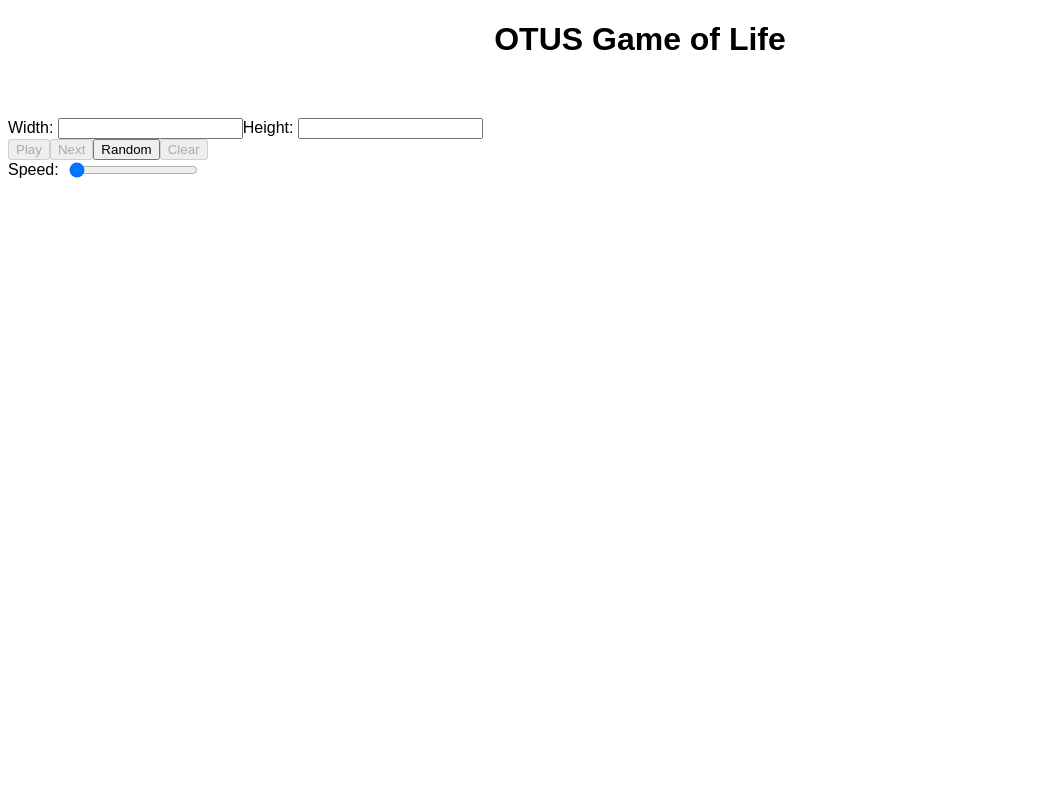
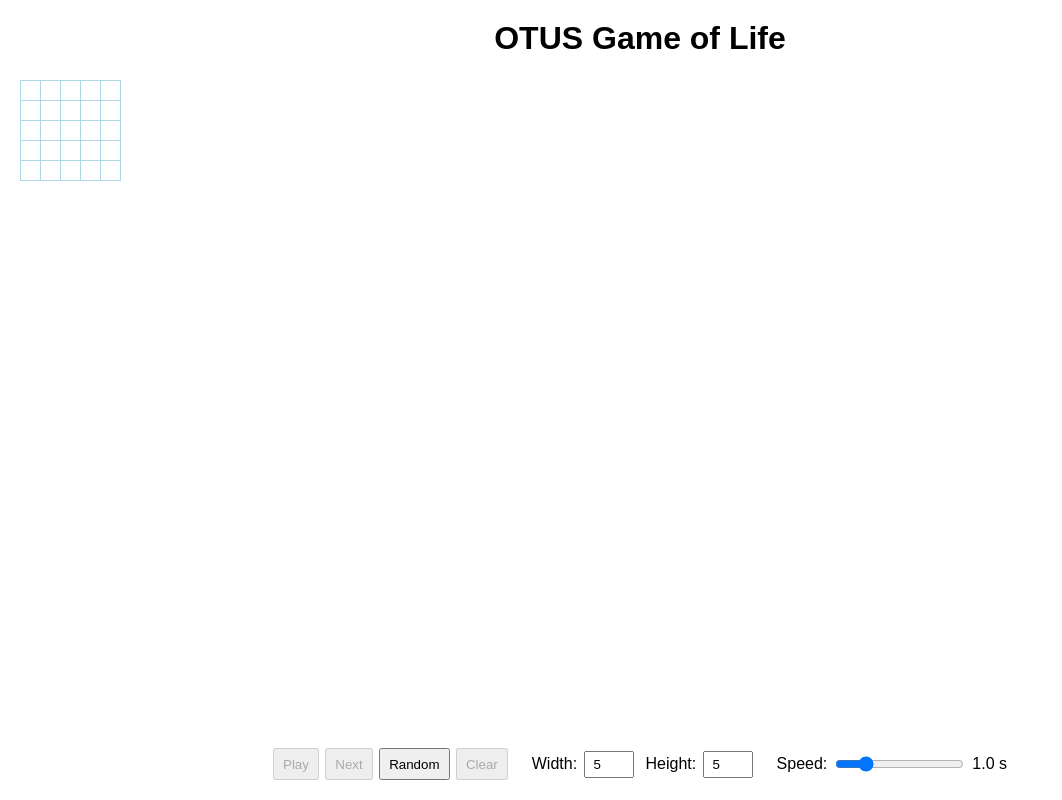
Before and after one commit to vodarum/otus-game-of-life, a website built with webpack: page src/index.html in a window 1280 px wide. Shown: the whole page, without its empty margins (0-1062 px from the left). Built offline with nearby package versions, Linux system fonts and the light colour scheme.

Commit message:
Update View and styles

```diff
--- a/src/index.html
+++ b/src/index.html
@@ -6,7 +6,6 @@
   </head>
 
   <body>
-    <h1>OTUS Game of Life</h1>
     <div id="app"></div>
   </body>
 </html>
--- a/src/scripts/Game.ts
+++ b/src/scripts/Game.ts
@@ -53,9 +53,9 @@ export class Game implements IGame {
 
   private bindCallbacks() {
     this.gameView.onCellClick(this.toggleCell.bind(this));
-    this.gameView.onNextBtnClick(this.next.bind(this));
-    this.gameView.onRandomBtnClick(this.fillState.bind(this));
-    this.gameView.onClearBtnClick(this.fillState.bind(this, 0));
+    this.gameView.onBtnNextClick(this.next.bind(this));
+    this.gameView.onBtnRandomClick(this.fillState.bind(this));
+    this.gameView.onBtnClearClick(this.fillState.bind(this, 0));
     this.gameView.onFieldSizeChange(this.changeFieldSize.bind(this));
     this.gameView.onSpeedChange(this.changeSpeed.bind(this));
     this.gameView.onGameStateChange(this.toggleIsRunning.bind(this));
--- a/src/scripts/GameField.ts
+++ b/src/scripts/GameField.ts
@@ -18,7 +18,7 @@ export class GameField implements IGameField {
   constructor(width: number, height: number) {
     this.width = width;
     this.height = height;
-    this.state = this.initState(width, height);
+    this.state = GameField.initState(width, height);
   }
 
   checkIfOutsideField(x: number, y: number) {
--- a/src/scripts/GameView.ts
+++ b/src/scripts/GameView.ts
@@ -9,9 +9,9 @@ export interface IGameView {
     isRunning?: boolean;
   }): void;
   onCellClick(cb: (x: number, y: number) => void): void;
-  onNextBtnClick(cb: () => void): void;
-  onRandomBtnClick(cb: () => void): void;
-  onClearBtnClick(cb: () => void): void;
+  onBtnNextClick(cb: () => void): void;
+  onBtnRandomClick(cb: () => void): void;
+  onBtnClearClick(cb: () => void): void;
   onGameStateChange(cb: (newState: boolean) => void): void;
   onSpeedChange(cb: (speed: number) => void): void;
   onFieldSizeChange(cb: (width: number, height: number) => void): void;
@@ -23,23 +23,25 @@ export class GameView implements IGameView {
   constructor(el: HTMLElement) {
     this.wrapper = el;
 
-    this.addGameInterface();
+    this.init();
   }
 
-  private addGameInterface() {
-    const gameField = document.createElement("table");
-    gameField.classList.add("gameField");
-
+  private init() {
+    const gameTitle = GameView.createGameTitle();
+    const gameField = GameView.createGameField();
     const gameControls = GameView.createGameControls();
 
-    this.wrapper.append(gameField, gameControls);
+    this.wrapper.classList.add("game");
+    this.wrapper.append(gameTitle, gameField, gameControls);
   }
 
   updateGameField(field: Cell[][]) {
     const width: number = field[0].length;
     const height: number = field.length;
 
-    const gameField = this.wrapper.querySelector(".gameField") as HTMLElement;
+    const gameField = this.wrapper.querySelector(
+      ".game__field > table"
+    ) as HTMLElement;
     const newGameField = gameField;
     newGameField.innerHTML = "";
 
@@ -51,7 +53,7 @@ export class GameView implements IGameView {
       for (let x = 0; x < width; x++) {
         const cell = document.createElement("td");
         cell.classList.add("cell");
-        cell.classList.add(field[y][x] ? "cell--alive" : "cell--dead");
+        cell.classList.add(field[y][x] ? "cell_alive" : "cell_dead");
 
         cell.dataset.x = `${x}`;
         cell.dataset.y = `${y}`;
@@ -71,7 +73,9 @@ export class GameView implements IGameView {
   }
 
   private toggleButtons(disabled: boolean) {
-    const buttons = this.wrapper.querySelectorAll("button");
+    const buttons = this.wrapper.querySelectorAll(
+      ".buttons__item"
+    ) as NodeListOf<HTMLButtonElement>;
 
     Array.from(buttons).forEach((btn) => {
       if (btn.dataset.hasToggle) {
@@ -91,60 +95,64 @@ export class GameView implements IGameView {
       typeof state.width !== "undefined" &&
       typeof state.height !== "undefined"
     ) {
-      this.updateFieldSizeControls(state.width, state.height);
+      this.updateControlsFieldSize(state.width, state.height);
     }
 
     if (typeof state.speed !== "undefined") {
-      this.updateSpeedControl(state.speed);
+      this.updateControlsSpeed(state.speed);
     }
 
     if (typeof state.isRunning !== "undefined") {
-      this.updateRunControl(state.isRunning);
+      this.updateBtnRun(state.isRunning);
     }
   }
 
-  private updateFieldSizeControls(width: number, height: number) {
+  private updateControlsFieldSize(width: number, height: number) {
     const inputWidth = this.wrapper.querySelector(
-      ".field-size--width"
+      "#inputWidth"
     ) as HTMLInputElement;
     const inputHeight = this.wrapper.querySelector(
-      ".field-size--height"
+      "#inputHeight"
     ) as HTMLInputElement;
 
     inputWidth.value = `${width}`;
     inputHeight.value = `${height}`;
   }
 
-  private updateSpeedControl(speed: number) {
-    const inputSpeed = this.wrapper.querySelector("#speed") as HTMLInputElement;
+  private updateControlsSpeed(speed: number) {
+    const inputSpeed = this.wrapper.querySelector(
+      "#inputSpeed"
+    ) as HTMLInputElement;
     const outputSpeed = this.wrapper.querySelector(
-      "output"
+      ".speed__output"
     ) as HTMLOutputElement;
 
     inputSpeed.value = speed.toFixed(1);
     outputSpeed.innerHTML = `${speed.toFixed(1)} s`;
   }
 
-  private updateRunControl(isRunning: boolean) {
-    const button = this.wrapper.querySelector(
-      ".run-button"
-    ) as HTMLButtonElement;
+  private updateBtnRun(isRunning: boolean) {
+    const btnRun = this.wrapper.querySelector("#btnRun") as HTMLButtonElement;
 
     if (isRunning) {
-      button.classList.remove("run-button--stopped");
-      button.classList.add("run-button--runned");
+      btnRun.classList.remove("btn-run_play");
+      btnRun.classList.add("btn-run_stop");
 
-      button.innerHTML = "Stop";
+      btnRun.innerHTML = "Stop";
     } else {
-      button.classList.remove("run-button--runned");
-      button.classList.add("run-button--stopped");
+      btnRun.classList.remove("btn-run_stop");
+      btnRun.classList.add("btn-run_play");
 
-      button.innerHTML = "Play";
+      btnRun.innerHTML = "Play";
     }
   }
 
   onCellClick(cb: (x: number, y: number) => void) {
-    this.wrapper.addEventListener("click", (e) => {
+    const gameField = this.wrapper.querySelector(
+      ".game__field > table"
+    ) as HTMLElement;
+
+    gameField.addEventListener("click", (e) => {
       const cell = e.target as HTMLElement;
 
       if (
@@ -160,39 +168,27 @@ export class GameView implements IGameView {
   }
 
   onGameStateChange(cb: (newState: boolean) => void) {
-    const button = this.wrapper.querySelector(
-      ".run-button"
-    ) as HTMLButtonElement;
+    const button = this.wrapper.querySelector("#btnRun") as HTMLButtonElement;
 
     button.addEventListener("click", () => {
       cb(button.innerHTML === "Play");
     });
   }
 
-  onNextBtnClick(cb: () => void) {
-    const button = this.wrapper.querySelector(
-      ".next-button"
-    ) as HTMLButtonElement;
-
-    button.addEventListener("click", () => {
-      cb();
-    });
+  onBtnNextClick(cb: () => void) {
+    this.onBtnClick("#btnNext", cb);
   }
 
-  onRandomBtnClick(cb: () => void) {
-    const button = this.wrapper.querySelector(
-      ".random-button"
-    ) as HTMLButtonElement;
-
-    button.addEventListener("click", () => {
-      cb();
-    });
+  onBtnRandomClick(cb: () => void) {
+    this.onBtnClick("#btnRandom", cb);
   }
 
-  onClearBtnClick(cb: () => void) {
-    const button = this.wrapper.querySelector(
-      ".clear-button"
-    ) as HTMLButtonElement;
+  onBtnClearClick(cb: () => void) {
+    this.onBtnClick("#btnClear", cb);
+  }
+
+  private onBtnClick(selector: string, cb: () => void) {
+    const button = this.wrapper.querySelector(selector) as HTMLButtonElement;
 
     button.addEventListener("click", () => {
       cb();
@@ -200,7 +196,9 @@ export class GameView implements IGameView {
   }
 
   onSpeedChange(cb: (speed: number) => void) {
-    const inputSpeed = this.wrapper.querySelector("#speed") as HTMLInputElement;
+    const inputSpeed = this.wrapper.querySelector(
+      "#inputSpeed"
+    ) as HTMLInputElement;
 
     inputSpeed.addEventListener("input", () => {
       cb(+inputSpeed.value);
@@ -209,10 +207,10 @@ export class GameView implements IGameView {
 
   onFieldSizeChange(cb: (width: number, height: number) => void) {
     const inputWidth = this.wrapper.querySelector(
-      ".field-size--width"
+      "#inputWidth"
     ) as HTMLInputElement;
     const inputHeight = this.wrapper.querySelector(
-      ".field-size--height"
+      "#inputHeight"
     ) as HTMLInputElement;
 
     inputWidth.addEventListener("change", () => {
@@ -224,37 +222,63 @@ export class GameView implements IGameView {
     });
   }
 
+  private static createGameTitle() {
+    const gameTitle = document.createElement("h1");
+    gameTitle.classList.add("game__title");
+    gameTitle.innerHTML = "OTUS Game of Life";
+
+    return gameTitle;
+  }
+
+  private static createGameField() {
+    const gameField = document.createElement("div");
+    gameField.classList.add("game__field");
+
+    const table = document.createElement("table");
+
+    gameField.append(table);
+
+    return gameField;
+  }
+
   private static createGameControls() {
     const gameControls = document.createElement("div");
-    gameControls.classList.add("gameControls");
+    gameControls.classList.add("game__controls", "controls");
 
-    const fieldSizeControls = GameView.createFieldSizeControls();
-    const buttons = GameView.createButtons();
-    const speedControl = GameView.createSpeedControl();
+    const controlsButtons = GameView.createControlsButtons();
+    const controlsFieldSize = GameView.createControlsFieldSize();
+    const controlsSpeed = GameView.createControlsSpeed();
 
-    gameControls.append(fieldSizeControls, buttons, speedControl);
+    gameControls.append(controlsButtons, controlsFieldSize, controlsSpeed);
 
     return gameControls;
   }
 
-  private static createButtons() {
+  private static createControlsButtons() {
     const buttons = document.createElement("div");
-    buttons.classList.add("buttons");
+    buttons.classList.add("controls__item", "buttons");
 
     const buttonsContent = [
       {
-        classes: ["run-button", "run-button--stopped"],
+        id: "btnRun",
+        classes: ["buttons__item", "btn-run", "btn-run_play"],
         text: "Play",
         disabled: true,
       },
       {
-        classes: ["next-button"],
+        id: "btnNext",
+        classes: ["buttons__item", "btn-next"],
         text: "Next",
         disabled: true,
       },
-      { classes: ["random-button"], text: "Random" },
       {
-        classes: ["clear-button"],
+        id: "btnRandom",
+        classes: ["buttons__item", "btn-random"],
+        text: "Random",
+      },
+      {
+        id: "btnClear",
+        classes: ["buttons__item", "btn-clear"],
         text: "Clear",
         disabled: true,
       },
@@ -262,6 +286,7 @@ export class GameView implements IGameView {
 
     buttonsContent.forEach((b) => {
       const btn = document.createElement("button");
+      btn.id = b.id;
       btn.classList.add(...b.classes);
       btn.innerHTML = b.text;
 
@@ -276,53 +301,56 @@ export class GameView implements IGameView {
     return buttons;
   }
 
-  private static createSpeedControl() {
-    const speedControl = document.createElement("div");
-    speedControl.classList.add("speed-сontrol");
+  private static createControlsSpeed() {
+    const controlsSpeed = document.createElement("div");
+    controlsSpeed.classList.add("controls__item", "speed");
 
     const label = document.createElement("label");
-    label.setAttribute("for", "speed");
+    label.classList.add("speed__label");
+    label.setAttribute("for", "inputSpeed");
     label.innerHTML = "Speed: ";
 
     const inputSpeed = document.createElement("input") as HTMLInputElement;
-    inputSpeed.id = "speed";
+    inputSpeed.classList.add("speed__input");
+    inputSpeed.id = "inputSpeed";
     inputSpeed.type = "range";
     inputSpeed.step = "0.1";
     inputSpeed.value = "0";
     inputSpeed.max = "5";
 
     const output = document.createElement("output") as HTMLOutputElement;
-    output.setAttribute("for", "speed");
+    output.classList.add("speed__output");
+    output.setAttribute("for", "inputSpeed");
 
-    speedControl.append(label, inputSpeed, output);
+    controlsSpeed.append(label, inputSpeed, output);
 
-    return speedControl;
+    return controlsSpeed;
   }
 
-  private static createFieldSizeControls() {
-    const fieldSizeControls = document.createElement("div");
+  private static createControlsFieldSize() {
+    const controlsFieldSize = document.createElement("div");
+    controlsFieldSize.classList.add("controls__item", "field-size");
 
-    const labelInputWidth = document.createElement("label");
-    labelInputWidth.innerHTML = "Width: ";
+    ["Width", "Height"].forEach((param) => {
+      const fieldSizeParam = document.createElement("div");
+      fieldSizeParam.classList.add("field-size__param");
 
-    const inputWidth = document.createElement("input");
-    inputWidth.setAttribute("type", "number");
-    inputWidth.classList.add("field-size", "field-size--width");
+      const label = document.createElement("label");
+      label.classList.add("field-size__label");
+      label.innerHTML = `${param}: `;
 
-    const labelInputHeight = document.createElement("label");
-    labelInputHeight.innerHTML = "Height: ";
+      const input = document.createElement("input");
+      input.type = "number";
+      input.id = `input${param}`;
+      input.classList.add(
+        "field-size__input",
+        `field-size__input_${param.toLowerCase()}`
+      );
 
-    const inputHeight = document.createElement("input");
-    inputHeight.setAttribute("type", "number");
-    inputHeight.classList.add("field-size", "field-size--height");
+      fieldSizeParam.append(label, input);
+      controlsFieldSize.append(fieldSizeParam);
+    });
 
-    fieldSizeControls.append(
-      labelInputWidth,
-      inputWidth,
-      labelInputHeight,
-      inputHeight
-    );
-
-    return fieldSizeControls;
+    return controlsFieldSize;
   }
 }
--- a/src/styles/styles.css
+++ b/src/styles/styles.css
@@ -1,30 +1,104 @@
-body {
-  font-family: sans-serif;
+:root {
+  font-size: 16px;
 }
 
-h1 {
-  text-align: center;
+*,
+*::after,
+*::before {
+  margin: 0;
+  padding: 0;
+  box-sizing: border-box;
+}
+
+body {
+  min-width: 768px;
+  font-family: sans-serif;
 }
 
 table {
   border-collapse: collapse;
-  margin: 30px;
 }
 
+/* Game */
+.game {
+  width: 100vw;
+  height: 100vh;
+  padding: 1.25rem;
+  display: grid;
+  grid-template-areas:
+    "g-title"
+    "g-field"
+    "g-controls";
+  grid-template-rows: minmax(auto, 2.5rem) minmax(auto, calc(100vh - 7rem)) minmax(
+      auto,
+      2rem
+    ); /* calc(100vh - 2 * gap - max-height-g-title - max-height-g-controls) */
+  gap: 1.25rem;
+}
+
+.game__title {
+  grid-area: g-title;
+  text-align: center;
+}
+
+.game__field {
+  grid-area: g-field;
+  overflow: auto;
+}
+
+.game__controls {
+  grid-area: g-controls;
+  display: flex;
+  justify-content: center;
+  gap: 1.5rem;
+}
+
+/* Cell */
 .cell {
   border: 1px solid lightblue;
   color: lightgray;
-  width: 20px;
-  height: 20px;
+  min-width: 1.25rem;
+  width: 1.25rem;
+  height: 1.25rem;
   text-align: center;
 }
 
-.cell--alive {
+.cell_alive {
   background-color: darkcyan;
 }
 
-.speed-сontrol {
+/* Field Size */
+.field-size {
+  display: flex;
+  gap: 0.75rem;
+}
+
+.field-size__param {
   display: flex;
   align-items: center;
-  gap: 8px;
+  gap: 0.4rem;
 }
+
+.field-size__input {
+  padding: 0.25rem 0.5rem;
+  max-width: 3.125rem;
+}
+
+/* Buttons */
+.buttons {
+  display: flex;
+  justify-content: space-between;
+  gap: 0.4rem;
+}
+
+.buttons__item {
+  padding: 0.25rem 0.5rem;
+  cursor: pointer;
+}
+
+/* Speed */
+.speed {
+  display: flex;
+  align-items: center;
+  gap: 0.5rem;
+}
```
